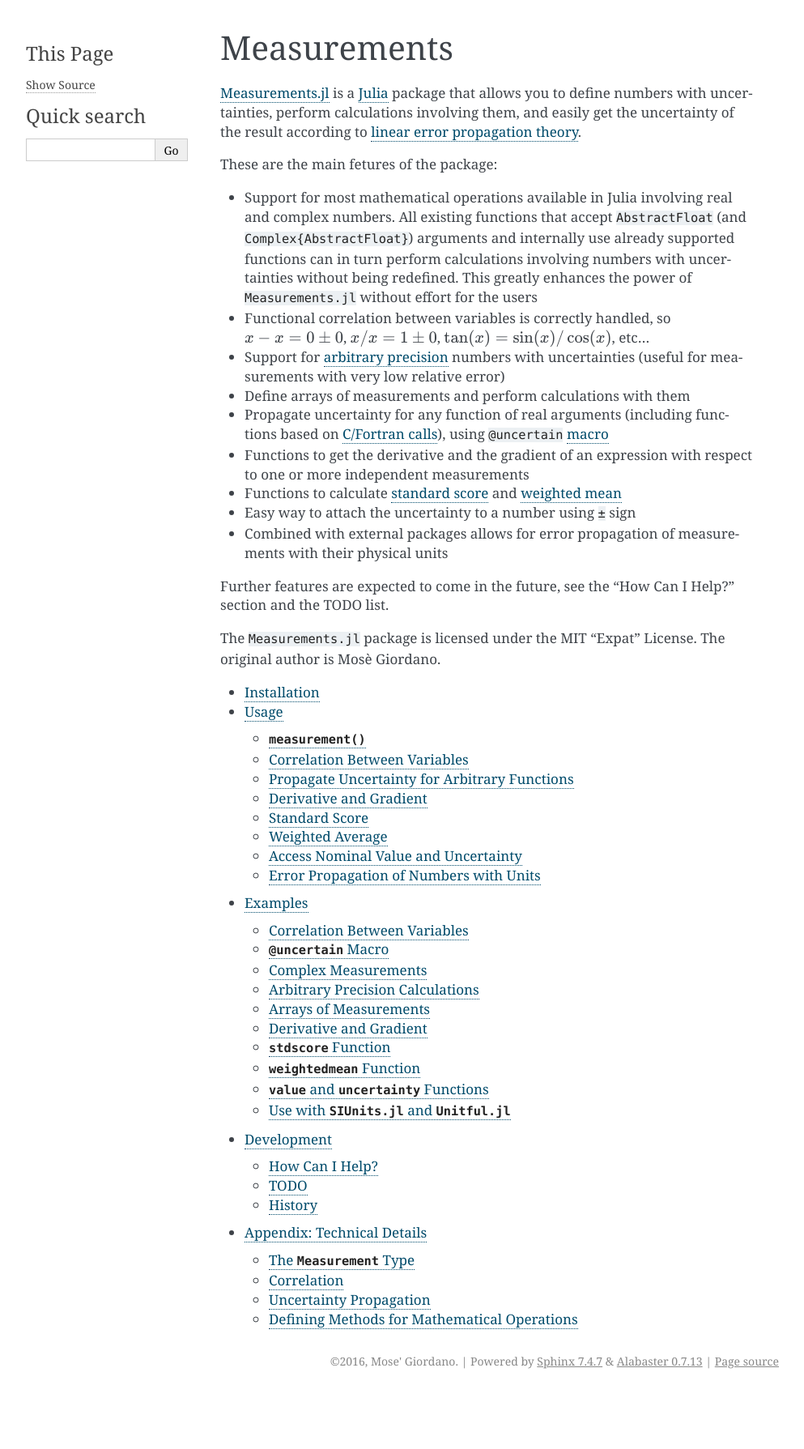
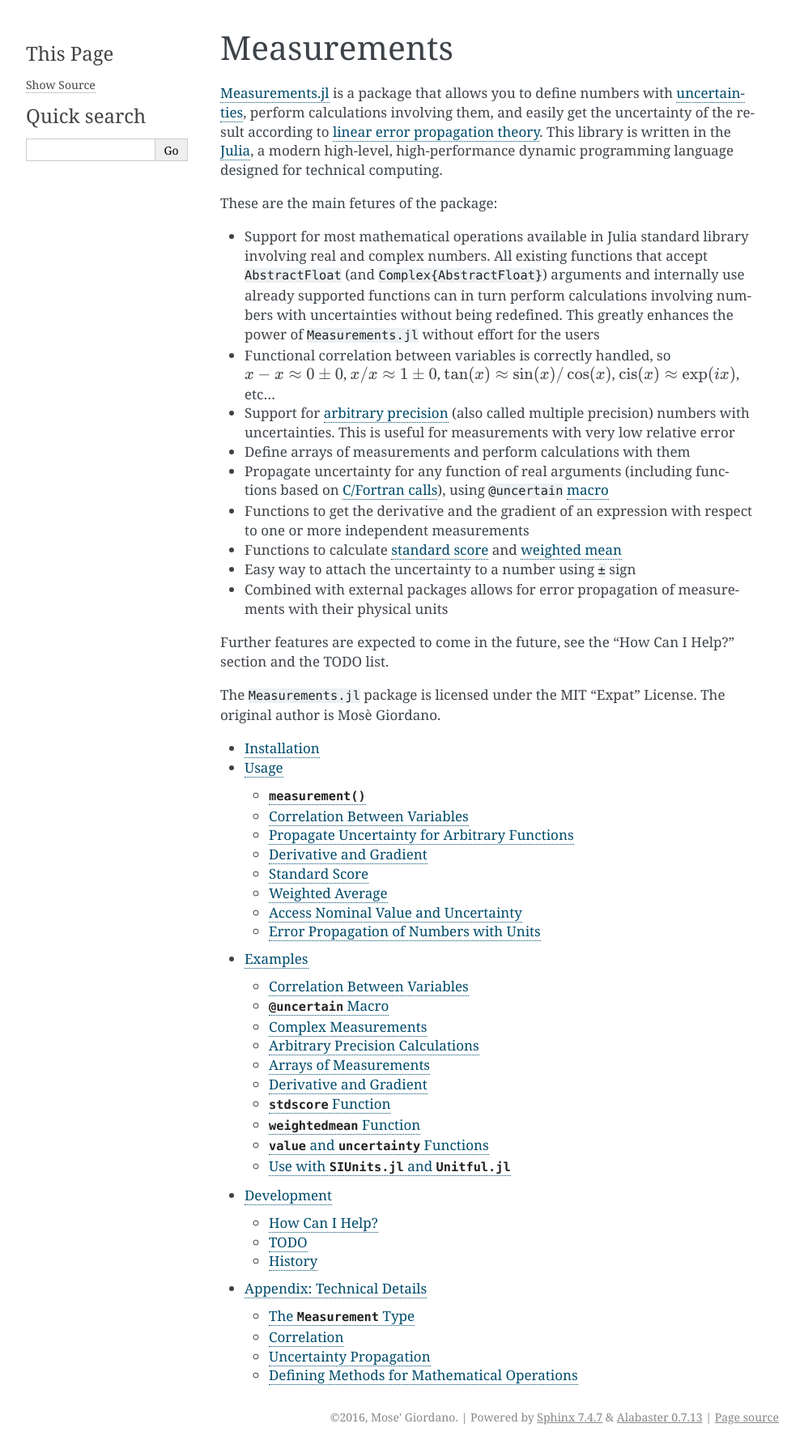
Before and after one commit to JuliaPhysics/Measurements.jl, a Sphinx documentation site: the page built from docs/index.rst, in a window 1280 px wide. Shown: the whole page at 81% size, without its empty margins (148-1141 px from the left). Built offline with Sphinx 7.4.7, drawn with Linux system fonts in a browser that asks for light colours; before the commit the page ends 1720 px from its top, so only the background shows below that.

Commit message:
Some improvement to documentation

```diff
--- a/docs/index.rst
+++ b/docs/index.rst
@@ -1,26 +1,30 @@
 Measurements
 ============
 
-`Measurements.jl <https://github.com/giordano/Measurements.jl>`__ is a `Julia
-<http://julialang.org/>`__ package that allows you to define numbers with
-uncertainties, perform calculations involving them, and easily get the
-uncertainty of the result according to `linear error propagation theory
-<https://en.wikipedia.org/wiki/Propagation_of_uncertainty>`__.
+`Measurements.jl <https://github.com/giordano/Measurements.jl>`__ is a package
+that allows you to define numbers with `uncertainties
+<https://en.wikipedia.org/wiki/Measurement_uncertainty>`__, perform calculations
+involving them, and easily get the uncertainty of the result according to
+`linear error propagation theory
+<https://en.wikipedia.org/wiki/Propagation_of_uncertainty>`__.  This library is
+written in the `Julia <http://julialang.org/>`__, a modern high-level,
+high-performance dynamic programming language designed for technical computing.
 
 These are the main fetures of the package:
 
-- Support for most mathematical operations available in Julia involving real and
-  complex numbers. All existing functions that accept ``AbstractFloat`` (and
-  ``Complex{AbstractFloat}``) arguments and internally use already supported
-  functions can in turn perform calculations involving numbers with
-  uncertainties without being redefined. This greatly enhances the power of
-  ``Measurements.jl`` without effort for the users
+- Support for most mathematical operations available in Julia standard library
+  involving real and complex numbers. All existing functions that accept
+  ``AbstractFloat`` (and ``Complex{AbstractFloat}``) arguments and internally
+  use already supported functions can in turn perform calculations involving
+  numbers with uncertainties without being redefined. This greatly enhances the
+  power of ``Measurements.jl`` without effort for the users
 - Functional correlation between variables is correctly handled, so :math:`x - x
-  = 0 \pm 0`, :math:`x/x = 1 \pm 0`, :math:`\tan(x) = \sin(x)/\cos(x)`, etc...
+  \approx 0 \pm 0`, :math:`x/x \approx 1 \pm 0`, :math:`\tan(x) \approx
+  \sin(x)/\cos(x)`, :math:`\mathrm{cis}(x) \approx \exp(ix)`, etc...
 - Support for `arbitrary precision
   <http://docs.julialang.org/en/stable/manual/integers-and-floating-point-numbers/#arbitrary-precision-arithmetic>`__
-  numbers with uncertainties (useful for measurements with very low relative
-  error)
+  (also called multiple precision) numbers with uncertainties.  This is useful
+  for measurements with very low relative error
 - Define arrays of measurements and perform calculations with them
 - Propagate uncertainty for any function of real arguments (including functions
   based on `C/Fortran calls
```
Also changed, not shown: README.md (+20 -16 lines), docs/examples.rst (+15 -10 lines), docs/usage.rst (+9 -6 lines).
